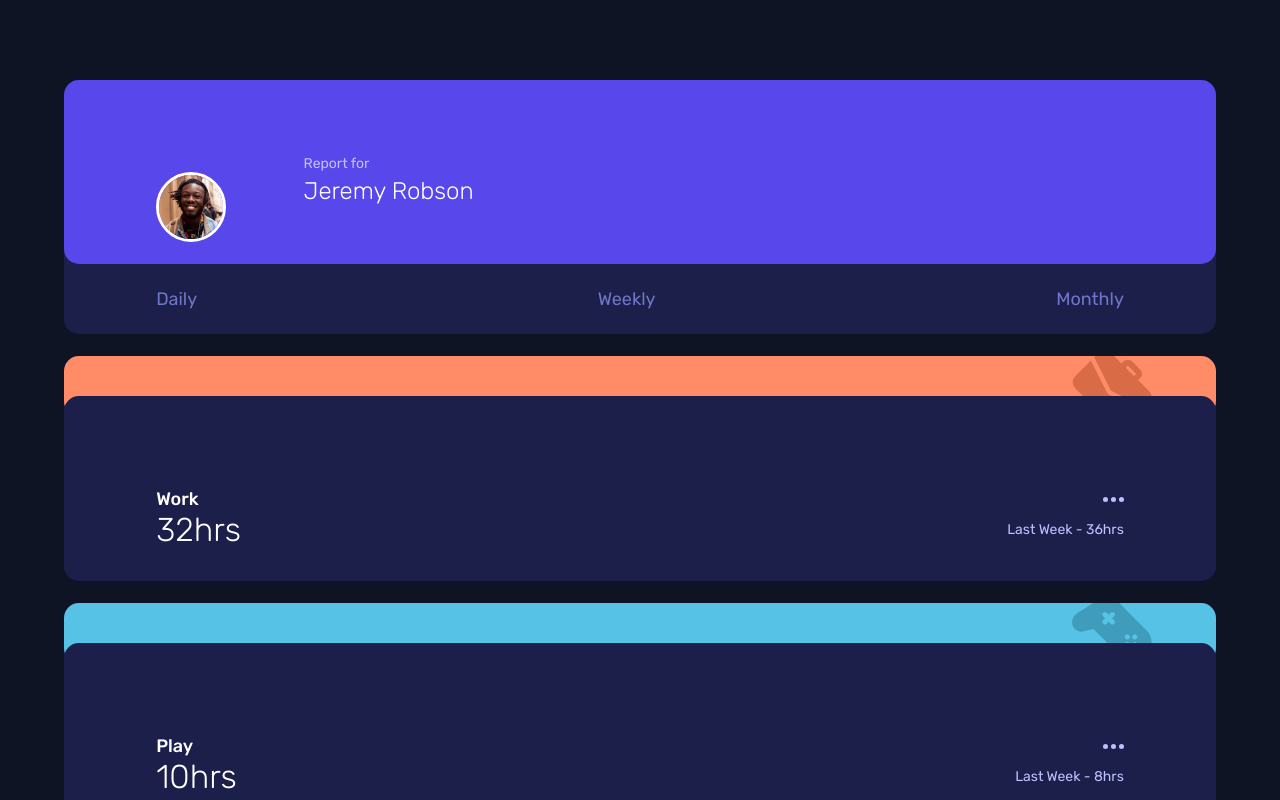
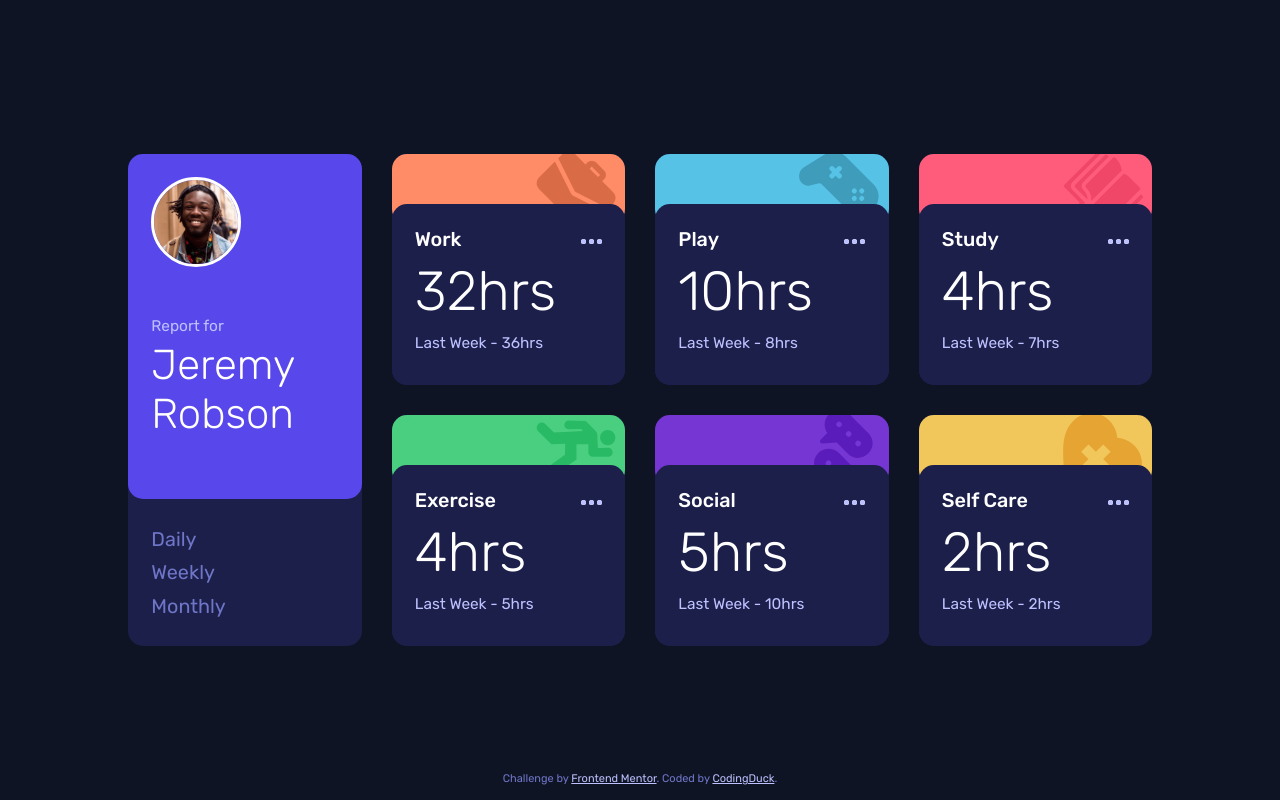
Before and after one commit to KaskaS-O/time-tracking-dashboard, a React (Create React App) app: page / in a window 1280 px wide. Shown: the top 800 px of the page. Built offline with nearby package versions, Linux system fonts and the light colour scheme.

Commit message:
Create layouts for mobile and desktop, style active states

```diff
--- a/public/index.html
+++ b/public/index.html
@@ -24,8 +24,7 @@
     <footer class="attribution">
       Challenge by
       <a href="https://www.frontendmentor.io?ref=challenge" target="_blank"
-        >Frontend Mentor</a
-      >. Coded by <a href="#">CodingDuck</a>.
+        >Frontend Mentor</a>. Coded by <a href="#">CodingDuck</a>.
     <footer >
   </body>
 </html>
--- a/src/components/StatsCard.js
+++ b/src/components/StatsCard.js
@@ -1,4 +1,5 @@
 import imgDots from "../images/icon-ellipsis.svg";
+import imgDotsWhite from "../images/icon-ellipsis-white.svg";
 import "../scss/_variables.scss";
 
 const StatsCard = (props) => {
@@ -17,13 +18,15 @@ const StatsCard = (props) => {
         <span className="data__numbers big">
           {props.timeframes.weekly.current}hrs
         </span>
-        <div className="data__more">
-          <img src={imgDots} alt="" />
-        </div>
+
         <span className="data__last-period">
           Last Week - {props.timeframes.weekly.previous}hrs
         </span>
         {/* Uwzglednic zmiany daily/weekly/montly */}
+      </div>
+      <div className="data__more">
+        <img className="data__more--normal" src={imgDots} alt="dots" />
+        <img className="data__more--white" src={imgDotsWhite} alt="dots" />
       </div>
     </div>
   );
--- a/src/scss/StatsCard.scss
+++ b/src/scss/StatsCard.scss
@@ -2,6 +2,8 @@
 @import "variables";
 
 .stats {
+  position: relative;
+
   &__bar {
     border-radius: $border-radius;
     height: 60px;
@@ -10,11 +12,13 @@
     background-size: 80px auto;
     background-repeat: no-repeat;
     background-position: 94% 30%;
+
+    @media (min-width: $desktop-sm) {
+      height: 70px;
+    }
   }
 
   &__data {
-    height: 120px;
-    width: 100%;
     margin-top: -20px;
     border-radius: $border-radius;
     background-color: $dark-blue;
@@ -22,11 +26,31 @@
 }
 
 .data {
+  height: 120px;
+  width: 100%;
   display: grid;
   grid-template-columns: auto 1fr;
-  grid-template-rows: auto auto;
+  grid-template-rows: 1fr 1fr;
   align-items: center;
   padding: 8%;
+  transition: 0.2s;
+
+  &:hover {
+    cursor: pointer;
+    background-color: darken($desaturated-blue, 20%);
+  }
+
+  @media (min-width: $mobile-md) {
+    height: 180px;
+  }
+
+  @media (min-width: $desktop-sm) {
+    grid-template-columns: 1fr auto;
+    grid-template-rows: auto 1fr auto;
+    align-items: start;
+    height: calc(100% - 50px);
+    padding: 10%;
+  }
 
   &__title {
     grid-area: 1/1;
@@ -36,11 +60,51 @@
 
   &__numbers {
     grid-area: 2/1;
+
+    @media (min-width: $desktop-sm) {
+      grid-area: 2/1/3/3;
+      align-self: end;
+      padding-bottom: 10px;
+    }
   }
 
   &__more {
     grid-area: 1/2;
     justify-self: end;
+    align-self: center;
+    position: absolute;
+    top: calc(60px + 8%);
+    right: calc(8% - 5px);
+    box-sizing: content-box;
+    padding: 5px;
+    height: 5px;
+    width: 21px;
+    transition: 0.2s;
+
+    @media (min-width: $mobile-md) {
+      top: 100px;
+    }
+
+    @media (min-width: $desktop-sm) {
+      right: calc(10% - 5px);
+      top: 80px;
+    }
+
+    &:hover {
+      cursor: pointer;
+    }
+    &:hover &--normal {
+      opacity: 0;
+    }
+
+    &--normal {
+      position: absolute;
+      z-index: 2;
+    }
+
+    &--white {
+      position: absolute;
+    }
   }
 
   &__last-period {
@@ -49,6 +113,12 @@
     color: $pale-blue;
     font-size: 1.4rem;
     font-weight: 400;
+
+    @media (min-width: $desktop-sm) {
+      grid-area: 3/1/4/3;
+      justify-self: start;
+      padding-bottom: 10px;
+    }
   }
 }
 
--- a/src/scss/UserCard.scss
+++ b/src/scss/UserCard.scss
@@ -2,7 +2,9 @@
 @import "variables";
 
 .intro {
-  margin-top: 80px;
+  @media (min-width: $desktop-sm) {
+    grid-area: 1/1/3/2;
+  }
 }
 
 .user {
@@ -16,6 +18,17 @@
   background-color: $blue;
   border-radius: $border-radius;
 
+  @media (min-width: $mobile-md) {
+    height: 200px;
+  }
+
+  @media (min-width: $desktop-sm) {
+    grid-template-columns: 1fr;
+    grid-template-rows: 1fr auto 1fr;
+    height: 70%;
+    padding: 10%;
+  }
+
   &__img {
     grid-area: 1/1/3/2;
     align-self: center;
@@ -23,6 +36,13 @@
     width: 70px;
     border: 3px solid white;
     border-radius: 50%;
+
+    @media (min-width: $desktop-sm) {
+      grid-area: 1/1;
+      align-self: start;
+      height: 90px;
+      width: 90px;
+    }
 
     img {
       width: 100%;
@@ -40,6 +60,10 @@
   &__name {
     font-size: 2.4rem;
     font-weight: 300;
+
+    @media (min-width: $desktop-sm) {
+      font-size: 3.8rem;
+    }
   }
 }
 
@@ -54,5 +78,21 @@
     font-size: 1.8rem;
     font-weight: 400;
     color: $desaturated-blue;
+    transition: 0.2s;
+
+    &:hover {
+      cursor: pointer;
+      color: white;
+    }
+
+    @media (min-width: $desktop-sm) {
+      width: 100%;
+    }
+  }
+
+  @media (min-width: $desktop-sm) {
+    flex-wrap: wrap;
+    height: 30%;
+    padding: 10%;
   }
 }
--- a/src/scss/_normalize.scss
+++ b/src/scss/_normalize.scss
@@ -10,16 +10,21 @@
 html {
   font-size: 10px;
   font-family: "Rubik", sans-serif;
+
+  @media (min-width: $desktop-sm) {
+    font-size: 11px;
+  }
 }
 
 body {
+  position: relative;
   min-height: 100vh;
   max-width: 1440px;
+  margin: 0 auto;
   background-color: $very-dark-blue;
 }
 
 main {
   width: 100%;
   height: 100%;
-  padding-bottom: 60px;
 }
--- a/src/scss/_variables.scss
+++ b/src/scss/_variables.scss
@@ -12,3 +12,12 @@ $social: hsl(264, 64%, 52%);
 $self-care: hsl(43, 84%, 65%);
 
 $border-radius: 15px;
+
+// breakpoints
+$mobile-xs: 300px;
+$mobile-md: 768px;
+$mobile-lg: 1024px;
+
+$desktop-sm: 1200px;
+$desktop-lg: 1440px;
+$desktop-xl: 1600px;
--- a/src/scss/style.scss
+++ b/src/scss/style.scss
@@ -17,9 +17,19 @@
 }
 
 .grid-container {
+  min-height: 100vh;
+  padding: 80px 0;
   display: grid;
   grid-template-columns: 1fr;
   row-gap: 22px;
+
+  @media (min-width: $desktop-sm) {
+    grid-template-columns: repeat(4, 1fr);
+    grid-template-rows: 1fr 1fr;
+    row-gap: 30px;
+    column-gap: 30px;
+    padding: 12% 10%;
+  }
 }
 
 .card {
@@ -29,11 +39,27 @@
   border-radius: $border-radius;
   background-color: $dark-blue;
   color: white;
+
+  @media (min-width: $mobile-md) {
+    width: 80%;
+  }
+
+  @media (min-width: $mobile-lg) {
+    width: 70%;
+  }
+
+  @media (min-width: $desktop-sm) {
+    width: 100%;
+  }
 }
 
 .big {
   font-size: 3.3rem;
   font-weight: 300;
+
+  @media (min-width: $desktop-sm) {
+    font-size: 5rem;
+  }
 }
 
 .active {
@@ -41,6 +67,10 @@
 }
 
 .attribution {
+  position: absolute;
+  bottom: 0;
+  left: 0;
+  width: 100%;
   padding: 15px 0;
   font-size: 11px;
   text-align: center;
```
Also changed, not shown: src/images/icon-ellipsis-white.svg (added).
